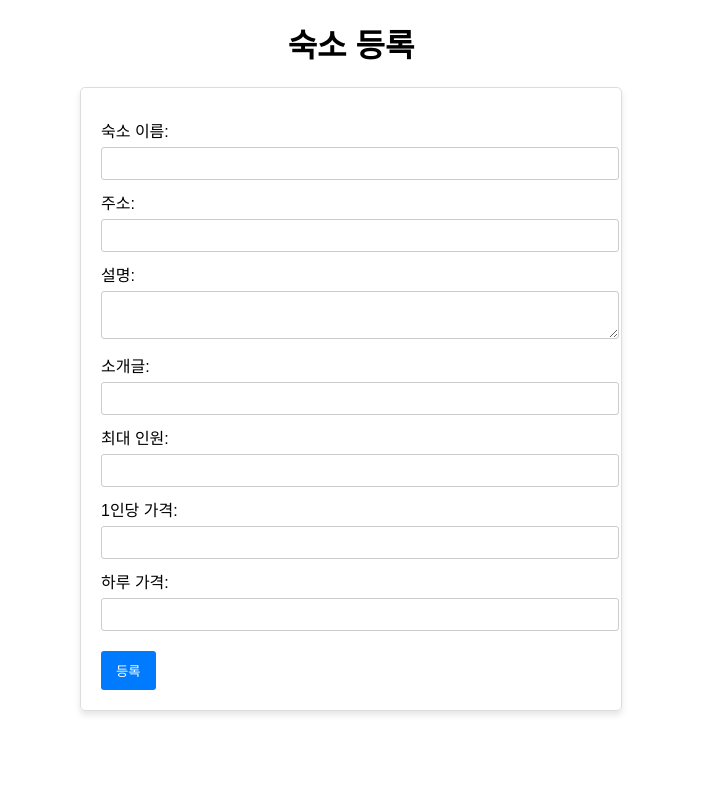
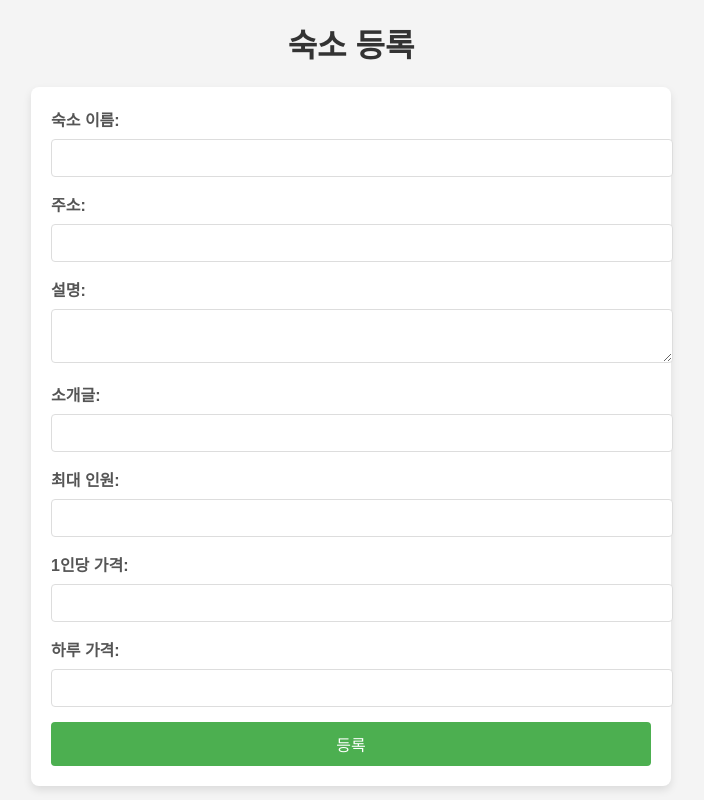
Before and after one commit to HongSeonAh/Retreatly, a Flask app: page /house/register in a window 1280 px wide. Shown: the whole page, without its empty margins (289-993 px from the left). Run offline with Flask 3, Linux system fonts and the light colour scheme.

Commit message:
feat : 호스트 숙소 수정 기능 구현

```diff
--- a/house/app.py
+++ b/house/app.py
@@ -38,6 +38,21 @@ def create_house():
     return jsonify({'message': 'House created successfully.'}), 201
 
 
+# 숙소 수정 폼을 보여주는 GET 요청
+@houses_bp.route('/house/<int:house_id>/edit', methods=['GET'])
+@jwt_required()
+def edit_house(house_id):
+    identity = get_jwt_identity()
+    house = House.query.get_or_404(house_id)
+
+    # 호스트가 해당 숙소의 호스트인지 확인
+    if house.host.email != identity['email']:
+        return jsonify({'message': 'You are not authorized to edit this house.'}), 403
+
+    return render_template('house/edit_house.html', house=house)
+
+
+#숙소 수정 요청
 @houses_bp.route('/house/<int:house_id>', methods=['PATCH'])
 @jwt_required()
 def update_house(house_id):
@@ -64,6 +79,21 @@ def update_house(house_id):
     return jsonify({'message': 'House updated successfully.'}), 200
 
 
+# 숙소 삭제 폼을 보여주는 GET 요청
+@houses_bp.route('/house/<int:house_id>/delete', methods=['GET'])
+@jwt_required()
+def delete_house_form(house_id):
+    identity = get_jwt_identity()
+    house = House.query.get_or_404(house_id)
+
+    # 호스트가 해당 숙소의 호스트인지 확인
+    if house.host.email != identity['email']:
+        return jsonify({'message': 'You are not authorized to delete this house.'}), 403
+
+    return render_template('house/delete_house.html', house_id=house_id)
+
+
+# 숙소 삭제 요청
 @houses_bp.route('/house/<int:house_id>', methods=['DELETE'])
 @jwt_required()
 def delete_house(house_id):
--- a/static/css/style.css
+++ b/static/css/style.css
@@ -1,51 +1,101 @@
-/* static/css/style.css */
-
+/* 기본적인 페이지 스타일 */
 body {
   font-family: Arial, sans-serif;
+  background-color: #f4f4f4;
   margin: 0;
   padding: 0;
-  display: flex;
-  flex-direction: column;
-  align-items: center;
 }
 
+/* 헤더 스타일 */
 h1 {
+  text-align: center;
+  margin-top: 20px;
+  color: #333;
+}
+
+/* 폼과 버튼 스타일 */
+form {
+  background-color: #fff;
+  padding: 20px;
+  border-radius: 8px;
+  box-shadow: 0 4px 8px rgba(0, 0, 0, 0.1);
+  width: 90%;
+  max-width: 600px;
+  margin: 0 auto;
+}
+
+/* 라벨 스타일 */
+label {
+  display: block;
+  margin-bottom: 8px;
+  font-weight: bold;
+  color: #555;
+}
+
+/* 입력 필드 스타일 */
+input[type="text"],
+input[type="number"],
+textarea {
+  width: 100%;
+  padding: 10px;
+  margin-bottom: 15px;
+  border: 1px solid #ddd;
+  border-radius: 4px;
+  font-size: 14px;
+}
+
+/* 버튼 스타일 */
+button {
+  background-color: #4caf50;
+  color: white;
+  border: none;
+  padding: 10px 20px;
+  border-radius: 4px;
+  cursor: pointer;
+  font-size: 16px;
+  width: 100%;
+}
+
+button:hover {
+  background-color: #45a049;
+}
+
+/* 취소 버튼 스타일 */
+button.cancel {
+  background-color: #f44336;
+}
+
+button.cancel:hover {
+  background-color: #e53935;
+}
+
+/* 메시지와 경고 스타일 */
+p {
+  text-align: center;
+  font-size: 18px;
+  color: #555;
+}
+
+.alert {
+  background-color: #f44336;
+  color: white;
+  padding: 10px;
+  border-radius: 4px;
+  text-align: center;
   margin-top: 20px;
 }
 
-form {
-  max-width: 500px;
-  width: 100%;
-  padding: 20px;
-  border: 1px solid #ddd;
-  border-radius: 5px;
-  box-shadow: 0 4px 6px rgba(0, 0, 0, 0.1);
+/* 반응형 디자인: 화면이 작아질 때 폼 크기 조정 */
+@media (max-width: 768px) {
+  form {
+    width: 95%;
+  }
+
+  h1 {
+    font-size: 24px;
+  }
+
+  button {
+    font-size: 14px;
+  }
 }
-
-label {
-  display: block;
-  margin-top: 10px;
-}
-
-input,
-textarea {
-  width: 100%;
-  padding: 8px;
-  margin-top: 5px;
-  border: 1px solid #ccc;
-  border-radius: 3px;
-}
-
-button {
-  margin-top: 20px;
-  padding: 10px 15px;
-  border: none;
-  background-color: #007bff;
-  color: white;
-  cursor: pointer;
-  border-radius: 3px;
-}
-
-button:hover {
-  background-color: #0056b3;
-}
--- a/templates/house/delete_house.html
+++ b/templates/house/delete_house.html
@@ -1,4 +1,3 @@
-<!-- templates/houses/delete_house.html -->
 <!DOCTYPE html>
 <html lang="ko">
   <head>
--- a/templates/house/edit_house.html
+++ b/templates/house/edit_house.html
@@ -1,4 +1,3 @@
-<!-- templates/houses/edit_house.html -->
 <!DOCTYPE html>
 <html lang="ko">
   <head>
@@ -16,7 +15,7 @@
         type="hidden"
         id="house_id"
         name="house_id"
-        value="{{ house_id }}"
+        value="{{ house.id }}"
       />
 
       <label for="name">숙소 이름:</label>
```
